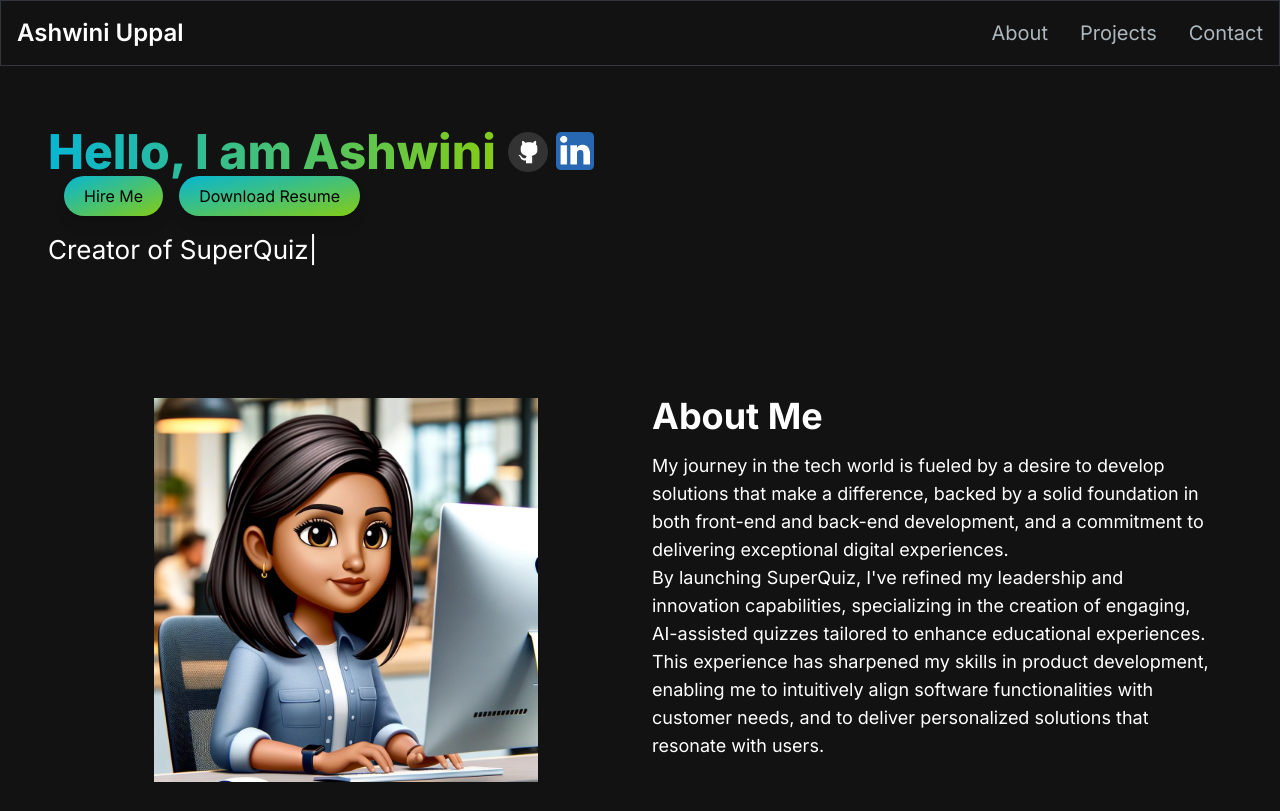
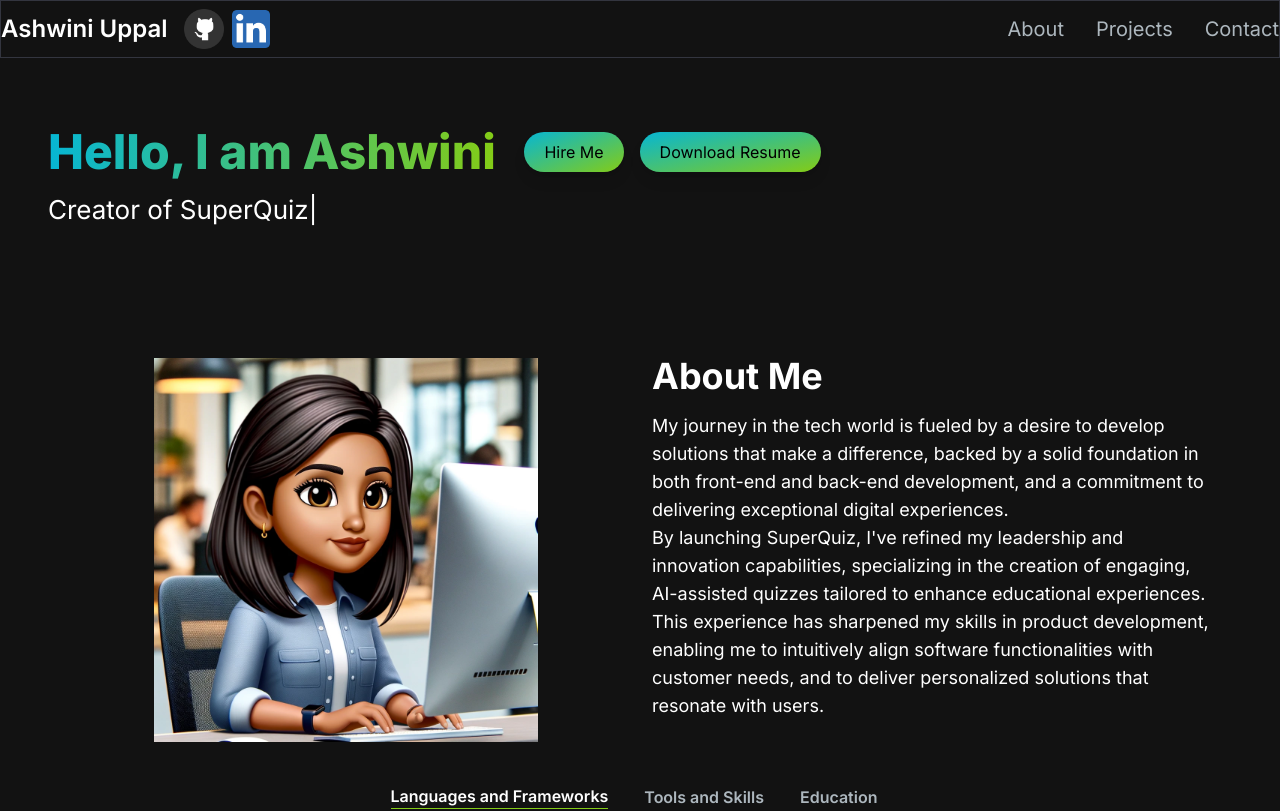
Before and after one commit to ashuppal/Portfolio-nextJS, a Next.js app: page / in a window 1280 px wide. Shown: the top 811 px of the page. Built offline with nearby package versions, Linux system fonts and the light colour scheme.

Commit message:
added social icons on main page

```diff
--- a/app/components/HeroSection.jsx
+++ b/app/components/HeroSection.jsx
@@ -13,7 +13,6 @@ const HeroSection = () => {
   const openInNewTab = (url) => {
     window.open(url, '_blank', 'noopener,noreferrer');
   };
-
   return (
     <section className="relative grid grid-cols-1 lg:grid-cols-12 my-4">
       <div className="col-span-7">
@@ -28,26 +27,7 @@ const HeroSection = () => {
 
             </div>
 
-            <div className="flex gap-2">
-                <div className="cursor-pointer" onClick={() => openInNewTab('https://github.com/ashuppal')}>
-                  <Image
-                    alt="GitHub logo"
-                    src={GithubIcon}
-                    width={40}
-                    height={40}
-                    layout="fixed"
-                  />
-                </div>
-                <div className="cursor-pointer" onClick={() => openInNewTab('https://www.linkedin.com/in/ashwini-uppal')}>
-                  <Image
-                    alt="LinkedIn logo"
-                    src={LinkedinIcon}
-                    width={38}
-                    height={38}
-                    layout="fixed"
-                  />
-                </div>
-              </div>
+
 
             <div className="col-span-1 flex justify-end lg:justify-start lg:ml-4">
               <Link href="#contact" className="inline-flex justify-center items-center bg-gradient-to-br from-cyan-500 to-lime-500 text-charcoal rounded-full shadow-lg transition duration-150 ease-in-out transform hover:scale-105">
--- a/app/components/Navbar.jsx
+++ b/app/components/Navbar.jsx
@@ -5,6 +5,9 @@ import NavLink from "./NavLink";
 import { Bars3Icon, XMarkIcon } from "@heroicons/react/24/solid";
 import MenuOverlay from "./MenuOverlay";
 
+import Image from "next/image";
+import GithubIcon from "../../public/images/github2.png";
+import LinkedinIcon from "../../public/images/LinkedIn.png";
 
 const navLinks = [
   {
@@ -24,35 +27,39 @@ const navLinks = [
 const Navbar = () => {
   const [navbarOpen, setNavbarOpen] = useState(false);
 
+  const openInNewTab = (url) => {
+    window.open(url, '_blank', 'noopener,noreferrer');
+  };
   return (
-    <nav className="fixed mx-auto border border-[#33353F] top-0 left-0 right-0 z-10 bg-[#121212] bg-opacity-100">
-      <div className="flex container lg:py-4 flex-wrap items-center justify-between mx-auto px-4 py-2">
-      <Link
-  href={"/"}
-  className="text-2xl md:text-2xl text-white font-semibold"
->
+    <nav className="fixed w-full border border-[#33353F] top-0 z-10 bg-[#121212] bg-opacity-100">
+    <div className="container mx-auto px-0 py-2 flex items-center justify-between">
+      <div className="flex items-center"> {/* Aligns items to the left */}
+        <Link href={"/"} className="text-2xl md:text-2xl text-white font-semibold mr-4">
           Ashwini Uppal
         </Link>
+        <div onClick={() => openInNewTab('https://github.com/ashuppal')} className="cursor-pointer mr-2">
+  <Image
+    alt="GitHub logo"
+    src={GithubIcon}
+    width={40}
+    height={40}
+    layout="fixed"
+  />
+</div>
+<div onClick={() => openInNewTab('https://www.linkedin.com/in/ashwini-uppal')} className="cursor-pointer">
+  <Image
+    alt="LinkedIn logo"
+    src={LinkedinIcon}
+    width={38}
+    height={38}
+    layout="fixed"
+  />
+</div>
 
-        <div className="mobile-menu block md:hidden">
-          {!navbarOpen ? (
-            <button
-              onClick={() => setNavbarOpen(true)}
-              className="flex items-center px-3 py-2 border rounded border-slate-200 text-slate-200 hover:text-white hover:border-white"
-            >
-              <Bars3Icon className="h-5 w-5" />
-            </button>
-          ) : (
-            <button
-              onClick={() => setNavbarOpen(false)}
-              className="flex items-center px-3 py-2 border rounded border-slate-200 text-slate-200 hover:text-white hover:border-white"
-            >
-              <XMarkIcon className="h-5 w-5" />
-            </button>
-          )}
       </div>
-        <div className="menu hidden md:block md:w-auto" id="navbar">
-          <ul className="flex p-4 md:p-0 md:flex-row md:space-x-8 mt-0">
+
+      <div className="menu hidden md:flex md:items-center" id="navbar"> {/* Aligns items to the right */}
+        <ul className="flex space-x-8">
           {navLinks.map((link, index) => (
             <li key={index}>
               <NavLink href={link.path} title={link.title} />
--- a/app/globals.css
+++ b/app/globals.css
@@ -1,6 +1,11 @@
 @tailwind base;
 @tailwind components;
 @tailwind utilities;
+
+html, body {
+  margin: 0;
+  padding: 0;
+}
 
 :root {
   --foreground-rgb: 0, 0, 0;
```
Lines whose indentation alone changed are shown as unchanged.
